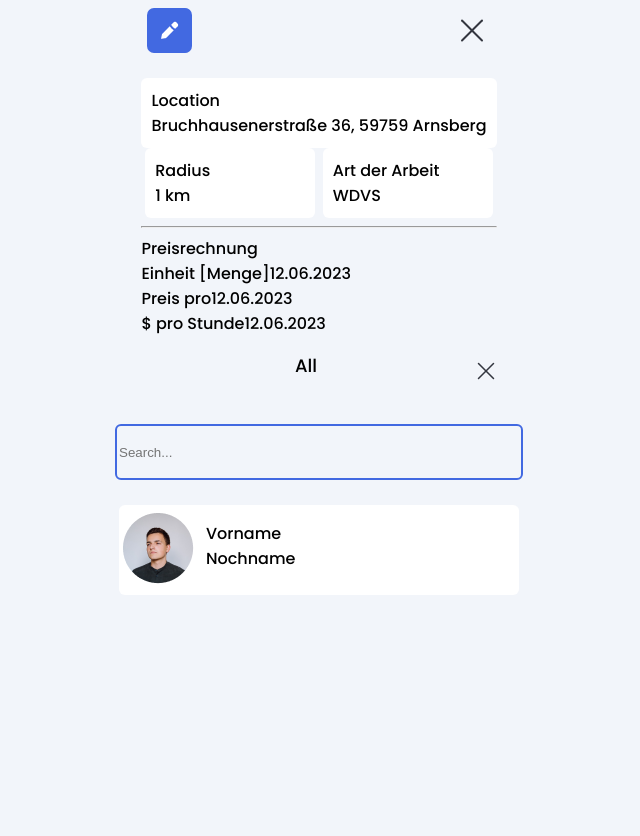
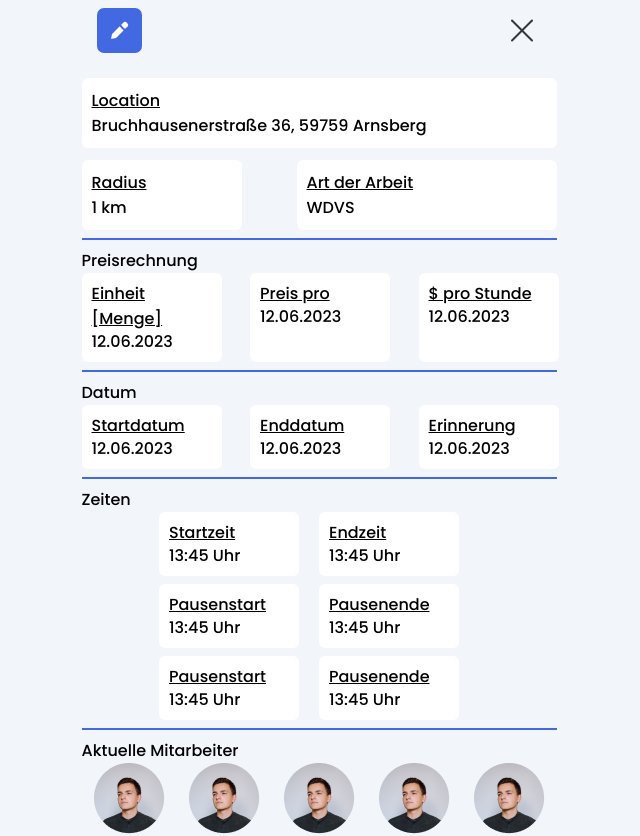
Before and after one commit to PeaceOloruntoba/Counted-Tech-Angular, an Angular app in the folder counted-tech/: page /card-all in a window 1280 px wide. Shown: the top 836 px of the page, without its empty margins (321-961 px from the left). Before the commit the page ends 800 px from the top, so only its background shows below. Built offline with nearby package versions, Linux system fonts and the light colour scheme.

Commit message:
almost done
I should finish up tonight

```diff
--- a/counted-tech/src/app/location-overview/location-overview.component.css
+++ b/counted-tech/src/app/location-overview/location-overview.component.css
@@ -13,30 +13,66 @@ hr{
     flex-direction: row;
     justify-content: space-between;
 }
-img{
+.imge{
     /* padding: 20px; */
-    padding-right: 130px;
-    padding-left: 130px;
+    padding-right: 180px;
+    padding-left: 180px;
 }
 .location{
     background: #ffffff;
     padding: 10px;
     border-radius: 6px;
+    margin-bottom: 12px;
 }
 .ll{
     display: flex;
     flex-direction: row;
-    justify-content: space-around;
+    justify-content: space-between;
 }
 .radius{
     background: #ffffff;
     padding: 10px;
     border-radius: 6px;
-    width: 150px;
+    width: 140px;
 }
 .art{
     background: #ffffff;
     padding: 10px;
     border-radius: 6px;
-    width: 150px;
+    width: 240px;
 }
+.u{
+    text-decoration: underline;
+}
+.one{
+    background: #ffffff;
+    padding: 10px;
+    border-radius: 6px;
+    margin-right: 20px;
+    width: 120px;
+}
+.i{
+    margin-right: -2px;
+}
+.it{
+    display: flex;
+    flex-direction: row;
+    justify-content: space-between;
+}
+p{
+    margin-top: -2px;
+    margin-bottom: -2px;
+}
+.top{
+    display: flex;
+    flex-direction: row;
+    justify-content: center;
+    margin-bottom: 8px;
+}
+.img{
+    margin-right: 12px;
+    margin-left: 12px;
+}
+img{
+    cursor: pointer;
+}
--- a/counted-tech/src/app/location-overview/location-overview.component.html
+++ b/counted-tech/src/app/location-overview/location-overview.component.html
@@ -1,39 +1,116 @@
 <div class="main">
     <div class="head">
-        <img src="../../assets/edit.svg" alt="">
-        <img src="../../assets/close.svg" alt="">
+        <img class="imge" src="../../assets/edit.svg" alt="">
+        <img class="imge" src="../../assets/close.svg" alt="">
     </div>
     <br>
     <div class="body">
         <div class="1st">
             <div class="location">
-                <span>Location</span><br>
+                <span class="u">Location</span><br>
                 <span>Bruchhausenerstraße 36, 59759 Arnsberg</span>
             </div>
             <div class="ll">
                 <div class="radius">
-                    <span>Radius</span><br>
+                    <span class="u">Radius</span><br>
                     <span>1 km</span>
                 </div>
                 <div class="art">
-                    <span>Art der Arbeit</span><br>
+                    <span class="u">Art der Arbeit</span><br>
                     <span>WDVS</span>
                 </div>
             </div>
-            <hr>
-            <div class="2nd">
+            <hr style="height:2px;border-width:0;color:#4269E1;background-color:#4269E1">
+            <div class="snd">
                 Preisrechnung
-                <div class="1">
-                    <span>Einheit [Menge]</span>
-                    <span>12.06.2023</span>
+                <div class="it">
+                    <div class="one">
+                        <p class="u">Einheit [Menge]</p>
+                        <p>12.06.2023</p>
+                    </div>
+                    <div class="one">
+                        <p class="u">Preis pro</p>
+                        <p>12.06.2023</p>
+                    </div>
+                    <div class="one i">
+                        <p class="u">$ pro Stunde</p>
+                        <p>12.06.2023</p>
+                    </div>
                 </div>
-                <div class="2">
-                    <span>Preis pro</span>
-                    <span>12.06.2023</span>
+            </div>
+            <hr style="height:2px;border-width:0;color:#4269E1;background-color:#4269E1">
+            <div class="snd">
+                Datum
+                <div class="it">
+                    <div class="one">
+                        <p class="u">Startdatum</p>
+                        <p>12.06.2023</p>
+                    </div>
+                    <div class="one">
+                        <p class="u">Enddatum</p>
+                        <p>12.06.2023</p>
+                    </div>
+                    <div class="one i">
+                        <p class="u">Erinnerung</p>
+                        <p>12.06.2023</p>
+                    </div>
                 </div>
-                <div class="3">
-                    <span>$ pro Stunde</span>
-                    <span>12.06.2023</span>
+            </div>
+            <hr style="height:2px;border-width:0;color:#4269E1;background-color:#4269E1">
+            <div class="snd">
+                Zeiten
+                <div class="il">
+                    <div class="top">
+                        <div class="one">
+                            <p class="u">Startzeit</p>
+                            <p>13:45 Uhr</p>
+                        </div>
+                        <div class="one">
+                            <p class="u">Endzeit</p>
+                            <p>13:45 Uhr</p>
+                        </div>
+                    </div>
+                    <div class="top">
+                        <div class="one">
+                            <p class="u">Pausenstart</p>
+                            <p>13:45 Uhr</p>
+                        </div>
+                        <div class="one">
+                            <p class="u">Pausenende</p>
+                            <p>13:45 Uhr</p>
+                        </div>
+                    </div>
+                    <div class="top">
+                        <div class="one">
+                            <p class="u">Pausenstart</p>
+                            <p>13:45 Uhr</p>
+                        </div>
+                        <div class="one">
+                            <p class="u">Pausenende</p>
+                            <p>13:45 Uhr</p>
+                        </div>
+                    </div>
+                </div>
+            </div>
+            <hr style="height:2px;border-width:0;color:#4269E1;background-color:#4269E1">
+            <div class="snd">
+                Aktuelle Mitarbeiter
+                <div class="ite">
+                    <img class="img" src="../../assets/avatar.png" alt="">
+                    <img class="img" src="../../assets/avatar.png" alt="">
+                    <img class="img" src="../../assets/avatar.png" alt="">
+                    <img class="img" src="../../assets/avatar.png" alt="">
+                    <img class="img" src="../../assets/avatar.png" alt="">
+                </div>
+            </div>
+            <div class="snd">
+                Vergangene Mitarbeiter
+                <div class="ite">
+                    <img class="img" src="../../assets/avatar.png" alt="">
+                    <img class="img" src="../../assets/avatar.png" alt="">
+                    <img class="img" src="../../assets/avatar.png" alt="">
+                    <img class="img" src="../../assets/avatar.png" alt="">
+                    <img class="img" src="../../assets/avatar.png" alt="">
                 </div>
             </div>
         </div>
```
